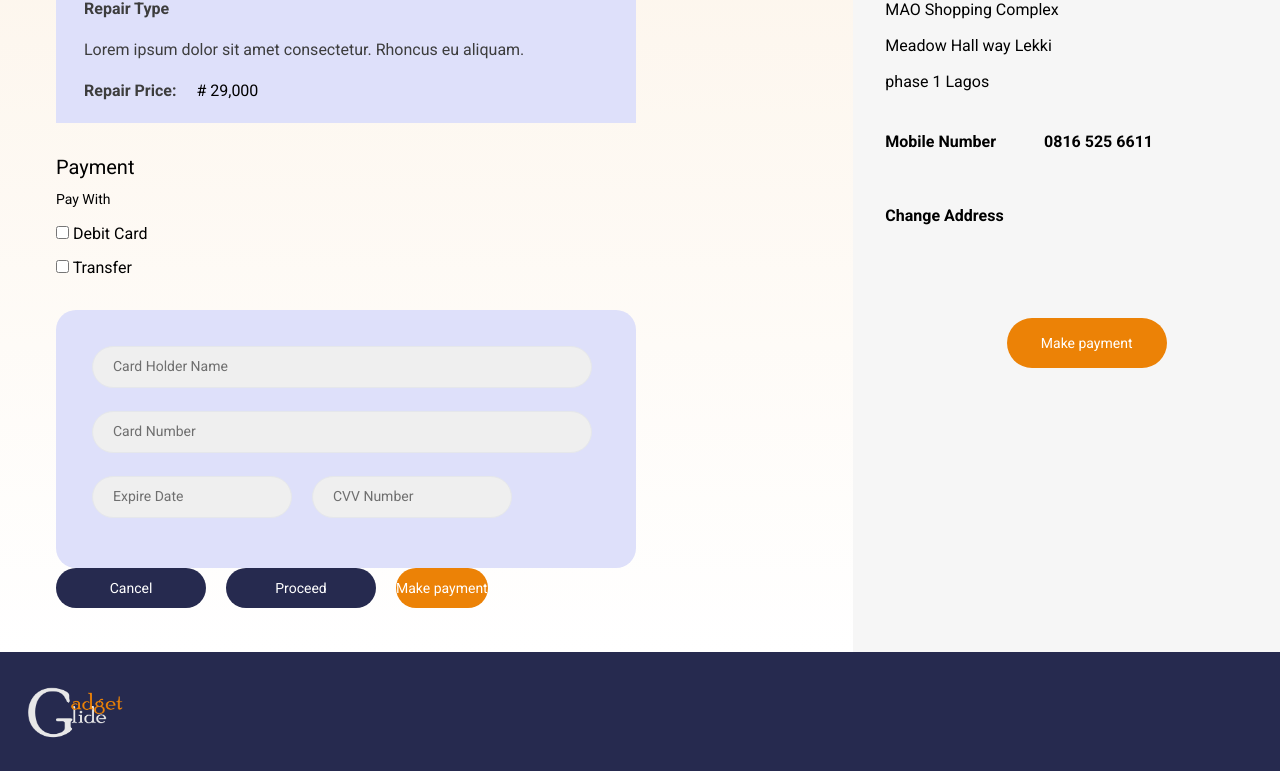
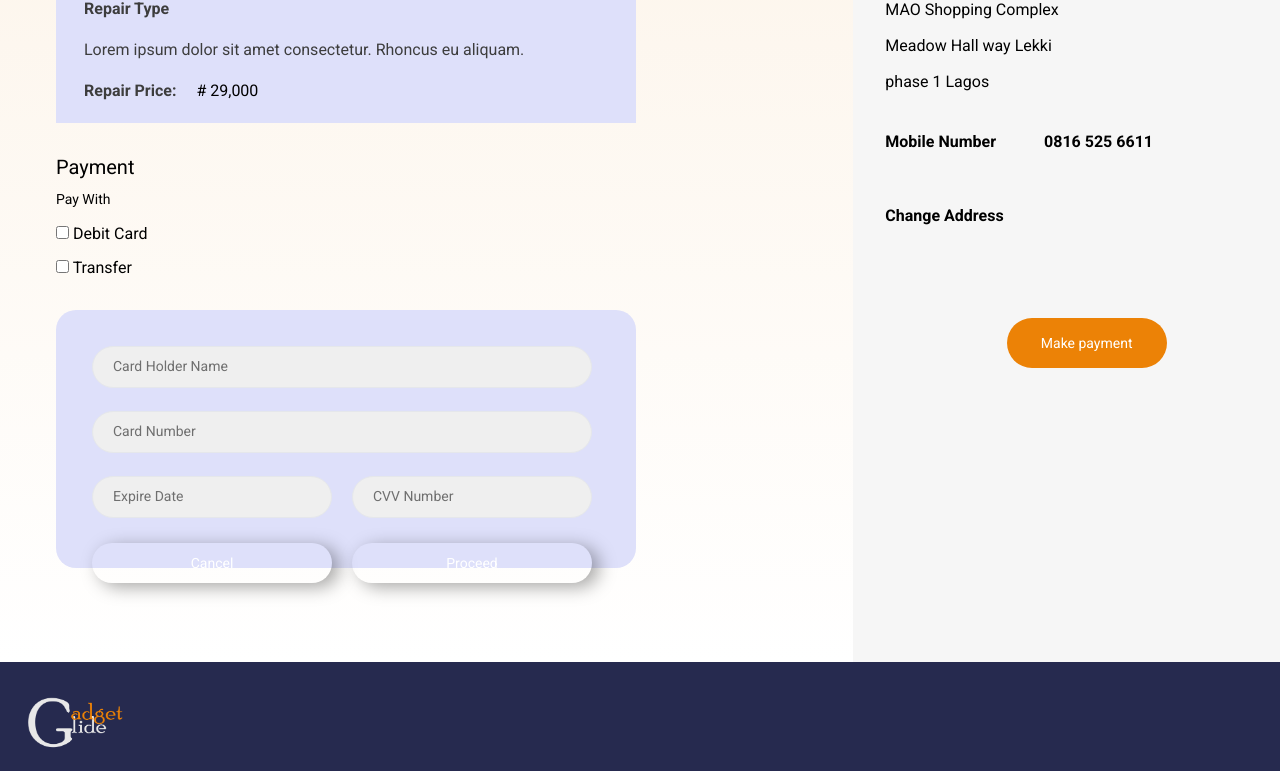
Before and after one commit to TM-Simeon/Phone-repair-app, a React (Create React App) app: page /payment in a window 1280 px wide. Shown: the part 532-1303 px from the top of the page. Built offline with nearby package versions, Linux system fonts and the light colour scheme.

Commit message:
completed the desktop screen for the payment screen

```diff
--- a/src/App.js
+++ b/src/App.js
@@ -1,6 +1,6 @@
 import React from 'react';
 import { BrowserRouter as Router, Routes, Route } from 'react-router-dom';
-import Header from './components/Header';
+import Header from './components/header';
 import Footer from './components/footer';
 import Home from './components/home';
 import Technician from './components/technician';
--- a/src/components/button/Button.js
+++ b/src/components/button/Button.js
@@ -1,11 +1,18 @@
-import React from 'react'
+import React from 'react';
 
-const Button = ({ buttonText, buttonColor,width,height }) => {
+const Button = ({
+  buttonText = '',
+  buttonColor = '',
+  width = '',
+  height = '',
+}) => {
   return (
-      <button className={`bg-[${buttonColor}] rounded-full text-white ${width} ${height} text-sm`}>
-        {buttonText}
-      </button>
+    <button
+      className={`bg-[${buttonColor}] rounded-full text-white ${width} ${height} text-sm`}
+    >
+      {buttonText}
+    </button>
   );
 };
 
-export default Button
+export default Button;
--- a/src/pages/payment/Payment.js
+++ b/src/pages/payment/Payment.js
@@ -74,9 +74,9 @@ const Payment = () => {
             </label>
             <br></br>
           </div>
-          <div className='mt-[30px]'>
+          <div className='mt-[30px] mb-[50px]'>
             {debit && (
-              <form>
+              <form className='relative'>
                 <div className='bg-[#DEE0FA] pl-[36px] pt-[36px] pb-[50px] rounded-[20px] w-[580px]'>
                   {' '}
                   <div className='pb-[23px] w-[500px]'>
@@ -94,14 +94,14 @@ const Payment = () => {
                     />
                   </div>
                   <div className='flex gap-[20px]'>
-                    <div className='w-[200px]'>
+                    <div className='w-[240px]'>
                       <Input
                         inputPlaceholder={'Expire Date'}
                         borderNone
                         WhiteSmokebgColor
                       />
                     </div>
-                    <div className='w-[200px]'>
+                    <div className='w-[240px]'>
                       <Input
                         inputPlaceholder={'CVV Number'}
                         borderNone
@@ -110,24 +110,23 @@ const Payment = () => {
                     </div>
                   </div>
                 </div>
-                <div className='flex gap-[20px] pb-[50px]bg-[#EC8206]'>
-                  <div className='w-[150px]'>
+                <div className='absolute bottom-[-15px] flex gap-[20px] pl-[36px]'>
+                  <div className='w-[240px] shadow-[7px_4px_17.9px_0px_rgba(0,0,0,0.35)] rounded-full'>
                     <Button
                       buttonText={'Cancel'}
-                      buttonColor={'#262A4F'}
-                      width='w-[150px]'
+                      buttonColor={'#A42020'}
+                      width='w-[240px]'
                       height='h-[40px]'
                     />
                   </div>
-                  <div className='w-[150px]'>
+                  <div className='w-[240px] shadow-[7px_4px_17.9px_0px_rgba(0,0,0,0.35)] rounded-full'>
                     <Button
                       buttonText={'Proceed'}
-                      buttonColor='#262A4F'
-                      width='w-[150px]'
+                      buttonColor={'#446F35'}
+                      width='w-[240px]'
                       height='h-[40px]'
                     />
                   </div>
-                  <Button buttonText={'Make payment'} buttonColor={'#EC8206'} />
                 </div>
               </form>
             )}
```
